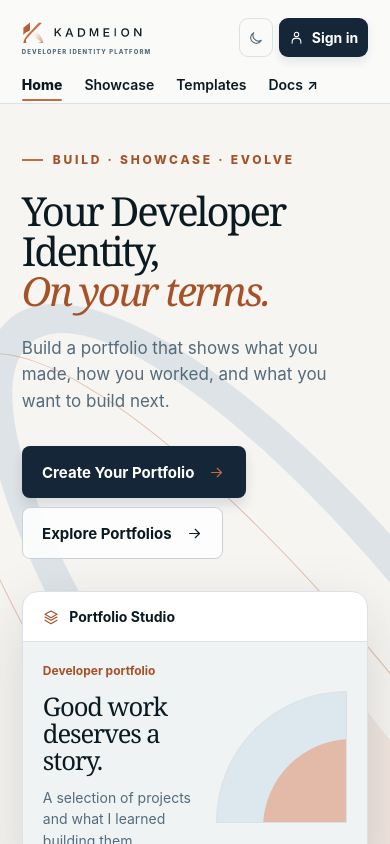
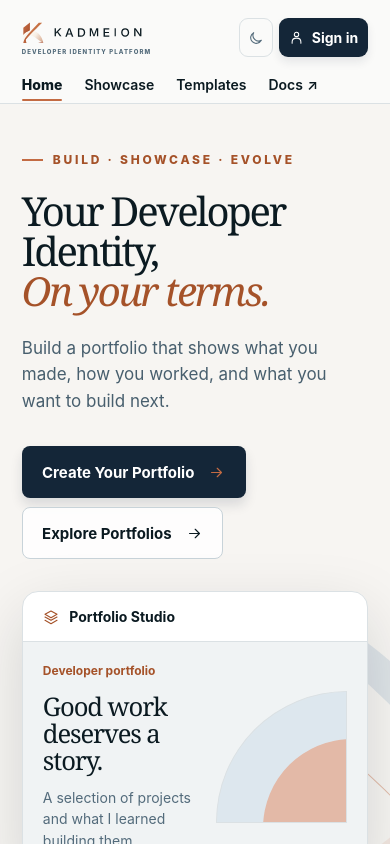
Before and after one commit to SubhashKumar14/Kadmeion, a React (Vite) app in the folder apps/frontend/: page / in a window 390 px wide. Shown: the top 844 px of the page. Built offline with nearby package versions, Linux system fonts and the light colour scheme.

Commit message:
fix(frontend): move narrow hero artwork below the reading area

```diff
--- a/apps/frontend/src/styles.css
+++ b/apps/frontend/src/styles.css
@@ -481,7 +481,7 @@ p{line-height:1.55}
 .hero-copy .eyebrow {font-size:.75rem; margin-bottom:1.5rem}
 .hero h1 {font-size:clamp(3rem, 5.7vw, 6rem); line-height:1; letter-spacing:-.057em; margin:0 0 1.5rem; text-wrap:balance}
 .hero h1 em {white-space:normal; color:var(--accent-strong)}
-.hero-copy > p {max-width:37ch; color:var(--body); font-size:clamp(1.0625rem, 1.4vw, 1.25rem); margin-bottom:2rem}
+.hero-copy > p {max-width:37ch; color:color-mix(in srgb,var(--body) 85%,var(--ink)); font-size:clamp(1.0625rem, 1.4vw, 1.25rem); margin-bottom:2rem}
 .hero-demo {min-width:0; margin:0; position:relative}
 .demo-window {
   display:flex; flex-direction:column; min-height:clamp(20rem, 29vw, 28rem);
@@ -612,7 +612,8 @@ p{line-height:1.55}
 @media(max-width:980px) {
   .landing-shell .hero {grid-template-columns:1fr; padding-block:clamp(3rem, 8vw, 5rem)}
   .hero-copy {max-width:42rem}
-  .hero-decoration::before {inset:12% -25% -24% 39%}
+  .hero-decoration {inset:auto 0 0; height:42%}
+  .hero-decoration::before {inset:-20% -25% -35% 28%}
   .hero-demo {width:100%; max-width:44rem}
   .hero h1 {font-size:clamp(3rem, 7vw, 5rem)}
 }
```
Also changed, not shown: 1 other file (tests, documents, lock files or other folders).
